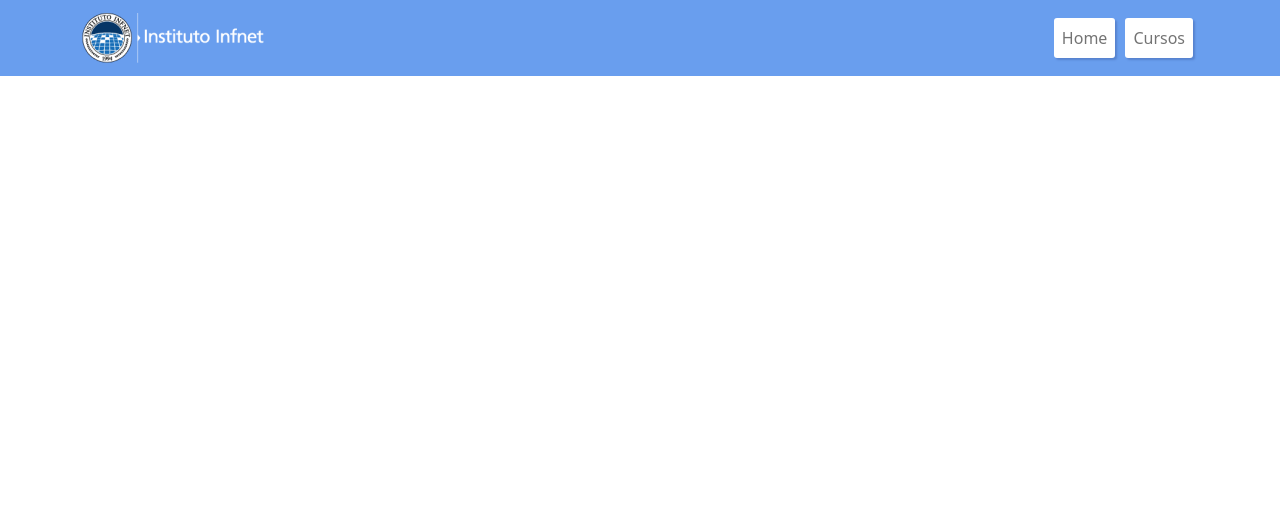
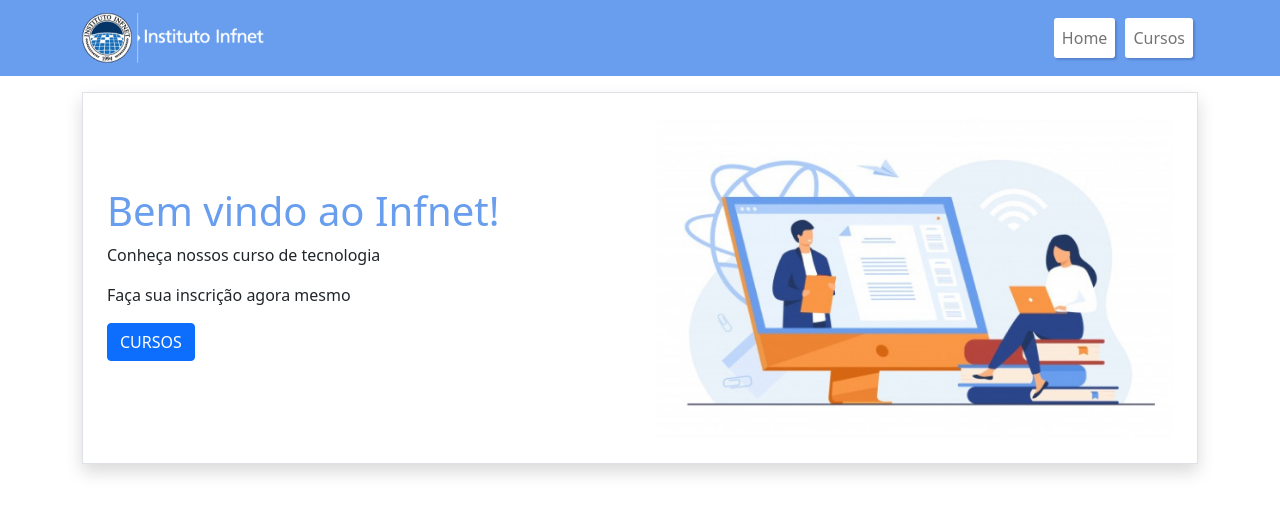
Before and after one commit to mauroroc/portal-de-cursos, a React (Create React App) app: page / in a window 1280 px wide. Shown: the top 514 px of the page. Built offline with nearby package versions, Linux system fonts and the light colour scheme.

Commit message:
banner da home

```diff
--- a/src/App.js
+++ b/src/App.js
@@ -1,8 +1,11 @@
-import { Navbar, Container, Nav } from 'react-bootstrap'
+import React from 'react'
+import { Button, Navbar, Container, Nav } from 'react-bootstrap'
 import Logo from './assets/img/logo-infnet.png'
+import Banner from './assets/img/banner.jpg'
 
 function App() {
   return (
+    <>
       <header>
         <Navbar expand="md" className="main-navbar">
           <Container>
@@ -19,6 +22,23 @@ function App() {
           </Container>
         </Navbar>
       </header>
+      <main>
+        <Container>
+          <div className='shadow border my-3 p-4 banner-home'>
+            <div>
+              <h1>Bem vindo ao Infnet!</h1>
+              <p>Conheça nossos curso de tecnologia</p>
+              <p>Faça sua inscrição agora mesmo</p>
+              <Button href="'/cursos" className="mb-2">CURSOS</Button>
+            </div>
+            <div>
+              <img src={Banner} alt="banner" className="img-fluid" />
+            </div>
+          </div>
+        </Container>
+
+      </main>
+    </>
   );
 }
 
--- a/src/assets/css/styles.css
+++ b/src/assets/css/styles.css
@@ -19,3 +19,18 @@
     margin: 0 5px;
   }
 }
+
+.banner-home h1 {
+  color: #699EEE;
+}
+
+@media (min-width: 768px) {
+  .banner-home {
+    display: flex;
+    align-items: center;
+  }
+
+  .banner-home > div:first-child {
+    flex: 1 1 60%;
+  }
+}
```
Also changed, not shown: src/assets/img/banner.jpg (added). Lines whose indentation alone changed are shown as unchanged.
